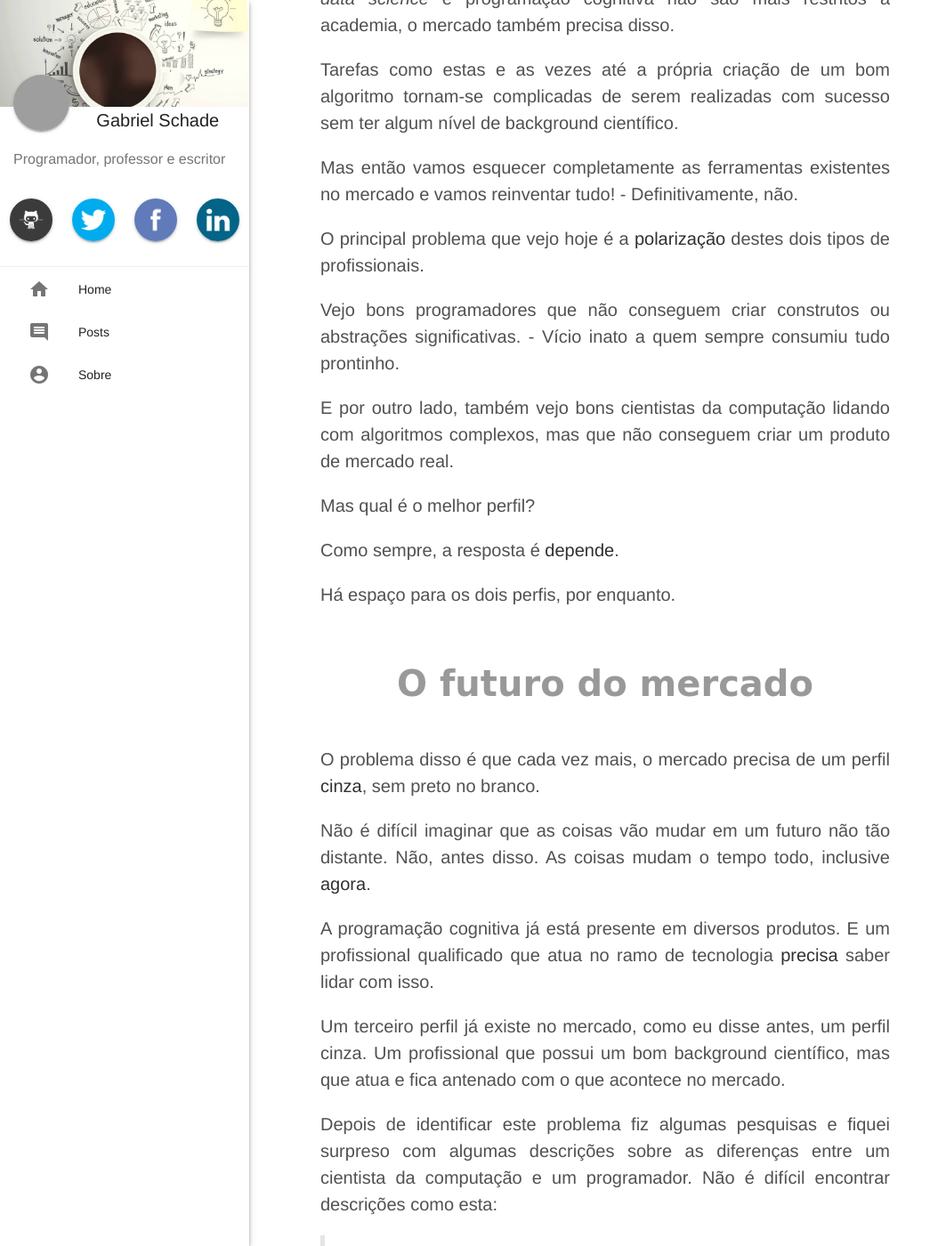
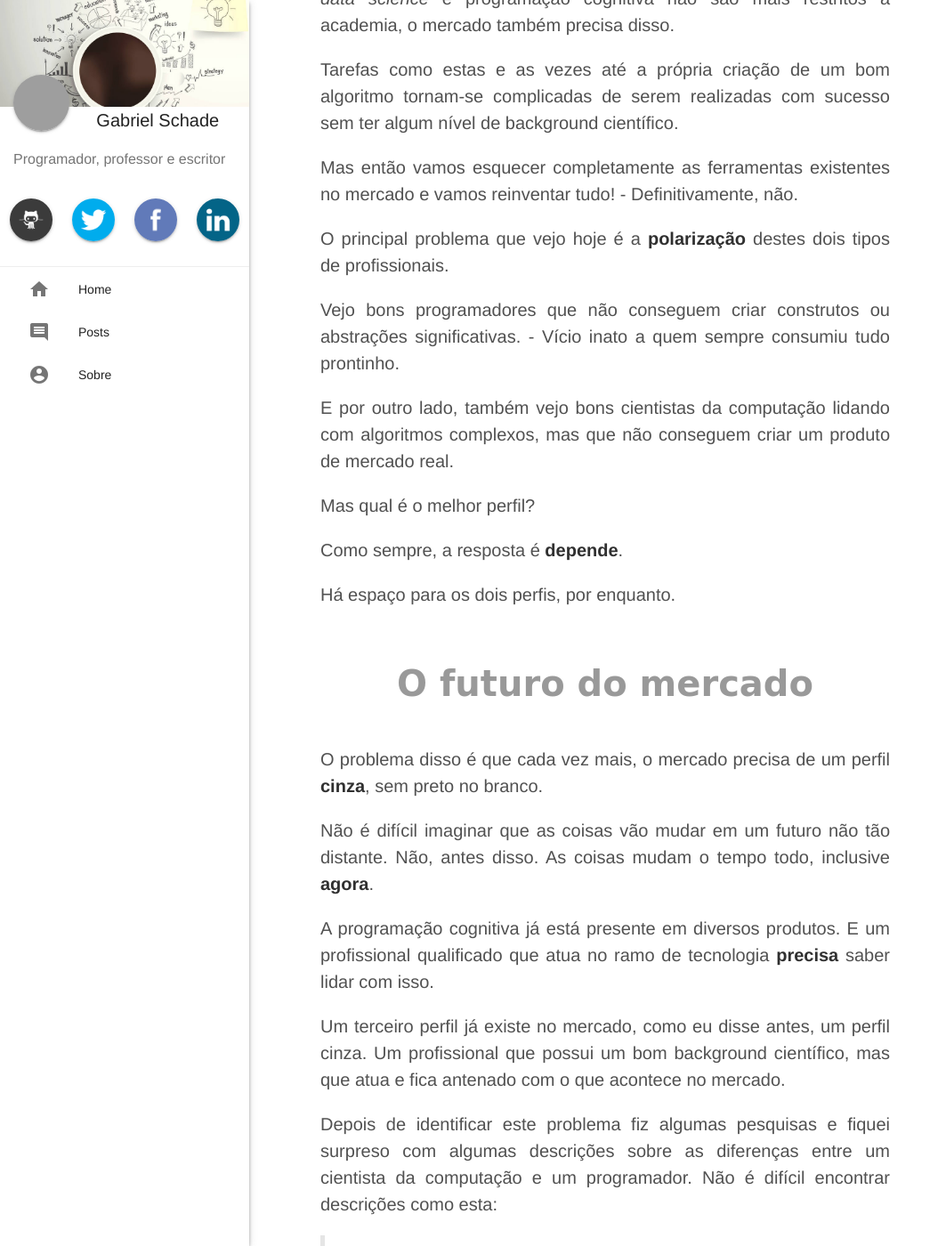
Before and after one commit to gabrielschade/gabrielschade.github.io, a Jekyll site: the page built from _posts/2017-10-02-programador-cientista.markdown, in a window 1280 px wide and 1400 px high, scrolled down 708 px. Shown: the whole window at 89% size, without its empty margins (0-1063 px from the left). Built offline with Jekyll 4.4.1, drawn with Linux system fonts in a browser that asks for light colours; nearby versions of some CDN libraries; comment, search, counter and statistics services are not loaded; grey boxes are pictures that could not be loaded.

Commit message:
bolder-css

```diff
--- a/css/blog.css
+++ b/css/blog.css
@@ -1,3 +1,7 @@
+strong{
+    font-weight: bolder;
+}
+
 
 .transparent-nav {
     background-color: transparent;
```
